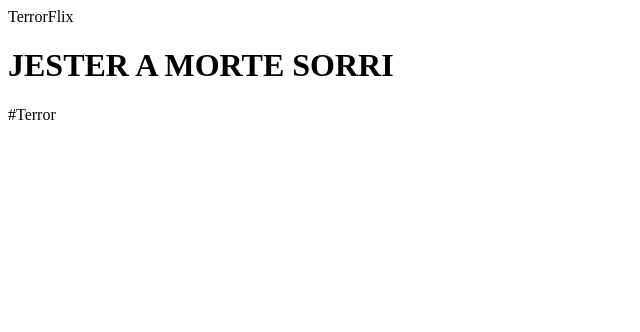
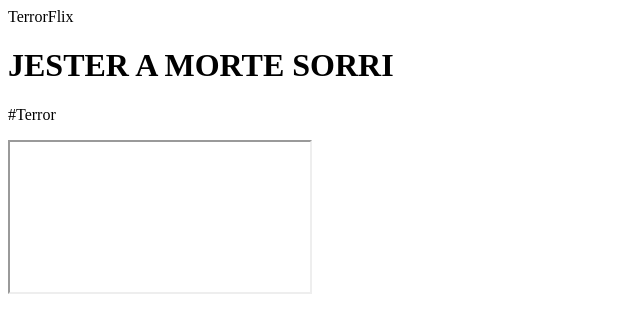
Before and after one commit to enzosantos07/TerrorFlix, a plain HTML site: page index.html in a window 1280 px wide. Shown: the whole page, without its empty margins (0-640 px from the left). Drawn offline with Linux system fonts and the light colour scheme.

Commit message:
06/11/24

```diff
--- a/index.html
+++ b/index.html
@@ -10,6 +10,6 @@
  <header>TerrorFlix</header>
  <h1>JESTER A MORTE SORRI</h1>
  <p>#Terror</p>
-
+ <iframe><iframe width="560" height="315" src="https://www.youtube.com/embed/t-w5mFnJ18c?si=5Uztts2FvQzq6g-4" title="YouTube video player" frameborder="0" allow="accelerometer; autoplay; clipboard-write; encrypted-media; gyroscope; picture-in-picture; web-share" referrerpolicy="strict-origin-when-cross-origin" allowfullscreen></iframe></iframe>
 </body>
 </html>
```
